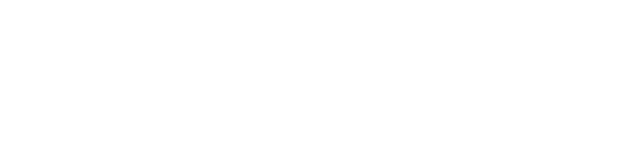
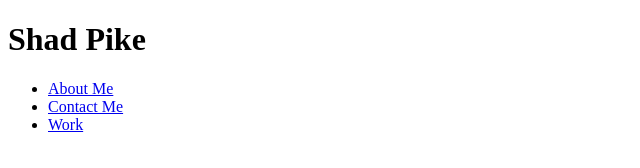
Before and after one commit to huf0/Shads-Portfolio, a plain HTML site: page index.html in a window 1280 px wide. Shown: the whole page, without its empty margins (0-640 px from the left). Drawn offline with Linux system fonts and the light colour scheme.

Commit message:
added main header

```diff
--- a/index.html
+++ b/index.html
@@ -7,6 +7,23 @@
         <link rel ="stylesheet" href="./assets/css/style.css" />
     </head>
     <body>
+        <header>
+            <h1>Shad Pike</h1>
+            <nav>
+                <ul>
+                    <li>
+                        <a href="#about-me">About Me</a>
+                    </li>
+                    <li>
+                        <a href="#contact-me">Contact Me</a>
+                    </li>
+                    <li>
+                        <a href="Work">Work</a>
+                    </li>
+                </ul>
+            </nav>
+        </header>
+
 
 
 
```
